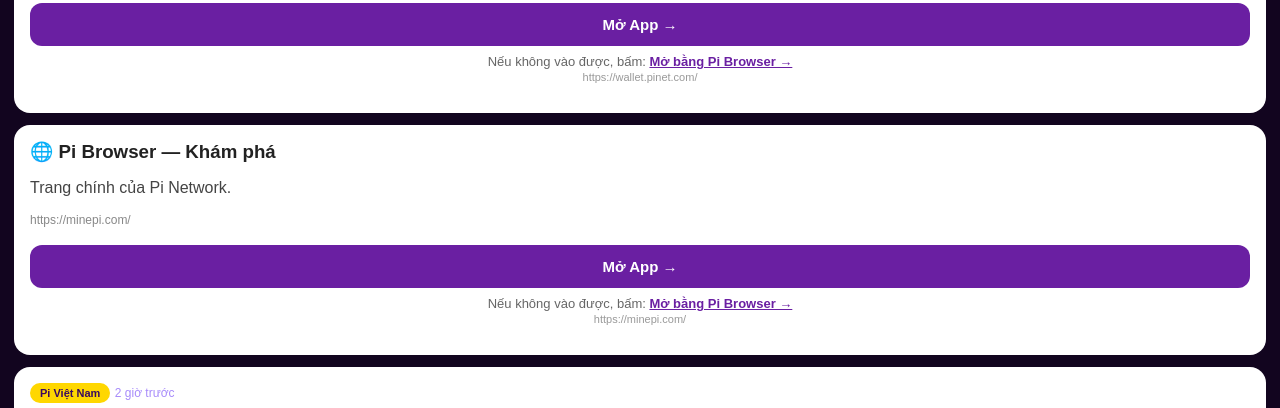
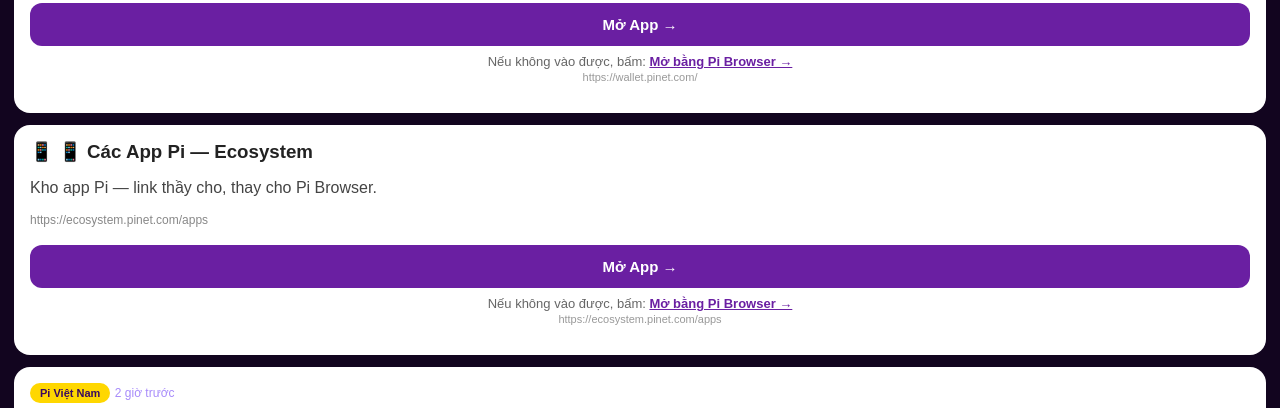
Before and after one commit to watashichin-design/piviet, a plain HTML site: page index.html in a window 1280 px wide. Shown: the part 1207-1615 px from the top of the page. Drawn offline with Linux system fonts and the light colour scheme; no server answers.

Commit message:
Update index.html

```diff
--- a/index.html
+++ b/index.html
@@ -97,7 +97,7 @@ var OTHER_APPS=[
 {name:'PiViet — Trang chính', piLink:'https://apppivietrtm1476.pinet.com/', webLink:'https://watashichin-design.github.io/', desc:'Trang chính PiViet trong Pi Browser. Mở bằng Pi Browser thì dùng link Pi, mở bằng Chrome thì dùng link Web.', emoji:'🇻🇳'},
 // ĐÃ SỬA: pidex.pinet.com KHÔNG TỒN TẠI -> PiDex nằm trong Ví Pi, nên piLink = wallet.pinet.com
 {name:'PiDex — Chợ giao dịch Pi', piLink:'https://wallet.pinet.com/', webLink:'https://wallet.pinet.com/', desc:'PiDex nằm trong Ví Pi. Bấm để mở Ví Pi rồi vào PiDex.', emoji:'💱'},
-{name:'Pi Browser — Khám phá', piLink:'https://minepi.com/', webLink:'https://minepi.com/', desc:'Trang chính của Pi Network.', emoji:'🌐'}
+{name:'📱 Các App Pi — Ecosystem', piLink:'https://ecosystem.pinet.com/apps', webLink:'https://ecosystem.pinet.com/apps', desc:'Kho app Pi — link thầy cho, thay cho Pi Browser.', emoji:'📱'}
 ];
 function renderOtherApps(){
   var box=document.getElementById('otherApps'); if(!box) return;
```
